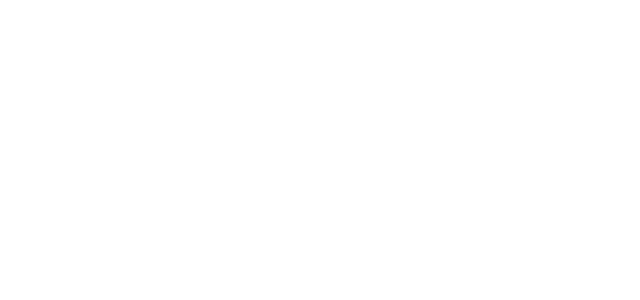
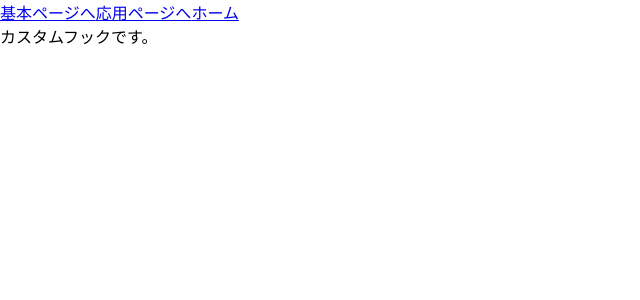
Before and after one commit to genta-t/react18-tutorial, a React (Create React App) app: page /custom-hooks in a window 1280 px wide. Before the commit this address had no page. Shown: the top 300 px of the page, without its empty margins (0-640 px from the left). Built offline with nearby package versions, Linux system fonts and the light colour scheme.

Commit message:
カスタムフックページ作成

```diff
--- a/src/App.tsx
+++ b/src/App.tsx
@@ -1,6 +1,7 @@
 import { BrowserRouter as Router, Route, Routes, Link } from 'react-router-dom';
 import BasicPage from './components/BasicPage';
 import ApplicationPage from './components/ApplicationPage';
+import CustomHooksPage from './components/CustomHooks';
 
 const App = () => {
   return (
@@ -9,10 +10,12 @@
         <Routes>
           <Route path="/basic" element={<BasicPage />} />
           <Route path="/application" element={<ApplicationPage />} />
+          <Route path="/custom-hooks" element={<CustomHooksPage />} />
           <Route path="/" element={
             <>
               <Link to="/basic">基本ページへ</Link>
               <Link to="/application">応用ページへ</Link>
+              <Link to="/custom-hooks">カスタムフックページへ</Link>
             </>
           } />
         </Routes>
--- a/src/components/ApplicationPage.tsx
+++ b/src/components/ApplicationPage.tsx
@@ -12,6 +12,7 @@
   return (
     <>
       <Link to="/basic">基本ページへ</Link>
+      <Link to="/custom-hooks">カスタムフックページへ</Link>
       <Link to="/">ホーム</Link>
       <p>応用です</p>
       <UseState />
--- a/src/components/BasicPage.tsx
+++ b/src/components/BasicPage.tsx
@@ -23,6 +23,7 @@
   return (
     <>
       <Link to="/application">応用ページへ</Link>
+      <Link to="/custom-hooks">カスタムフックページへ</Link>
       <Link to="/">ホーム</Link>
       <p>基本です</p>
       <UseState />
--- /dev/null
+++ b/src/components/CustomHooks.tsx
@@ -0,0 +1,15 @@
+import { Link } from 'react-router-dom';
+
+const CustomHooksPage = () => {
+
+  return (
+    <>
+      <Link to="/basic">基本ページへ</Link>
+      <Link to="/application">応用ページへ</Link>
+      <Link to="/">ホーム</Link>
+      <p>カスタムフックです。</p>
+    </>
+  );
+}
+
+export default CustomHooksPage;
```
